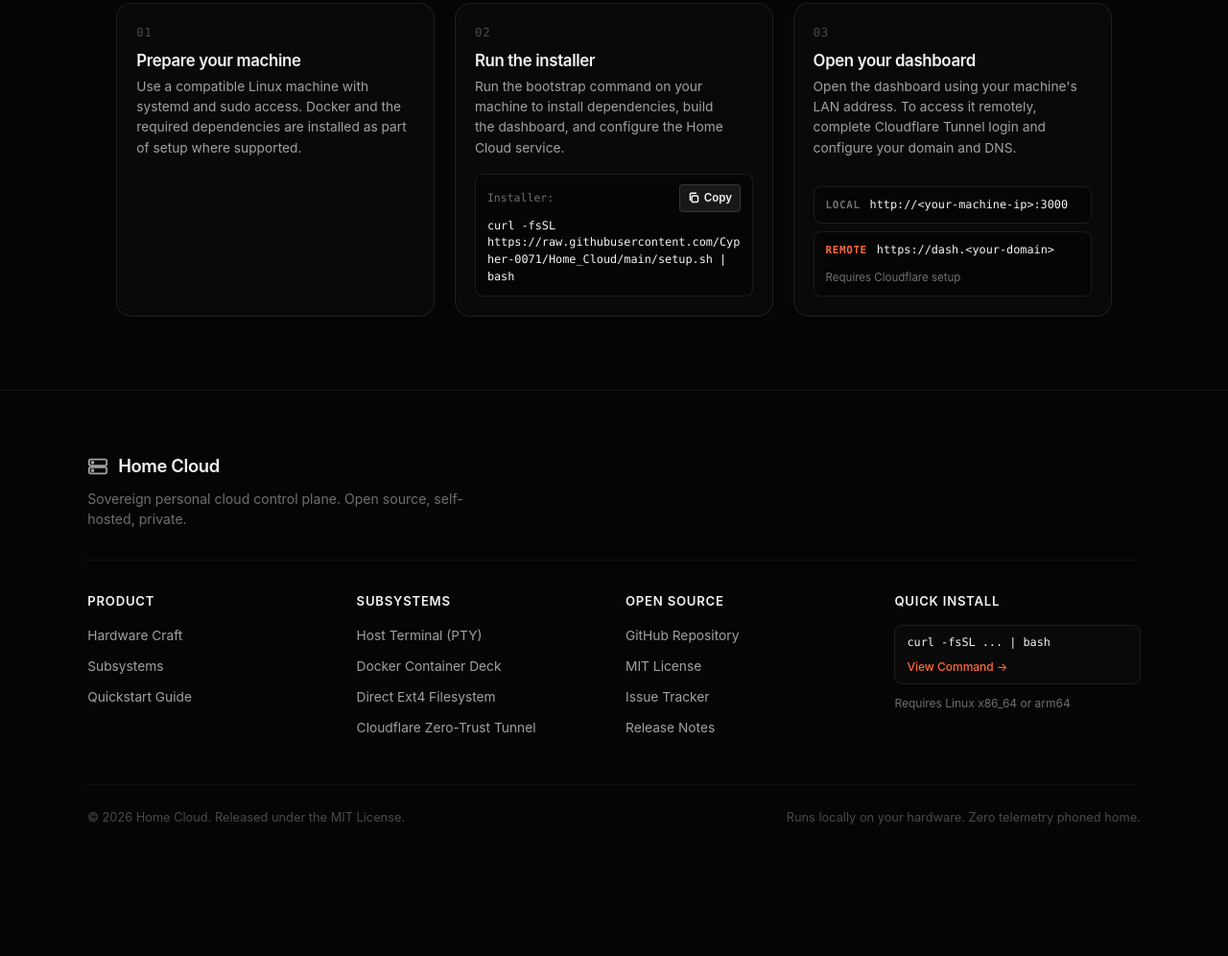
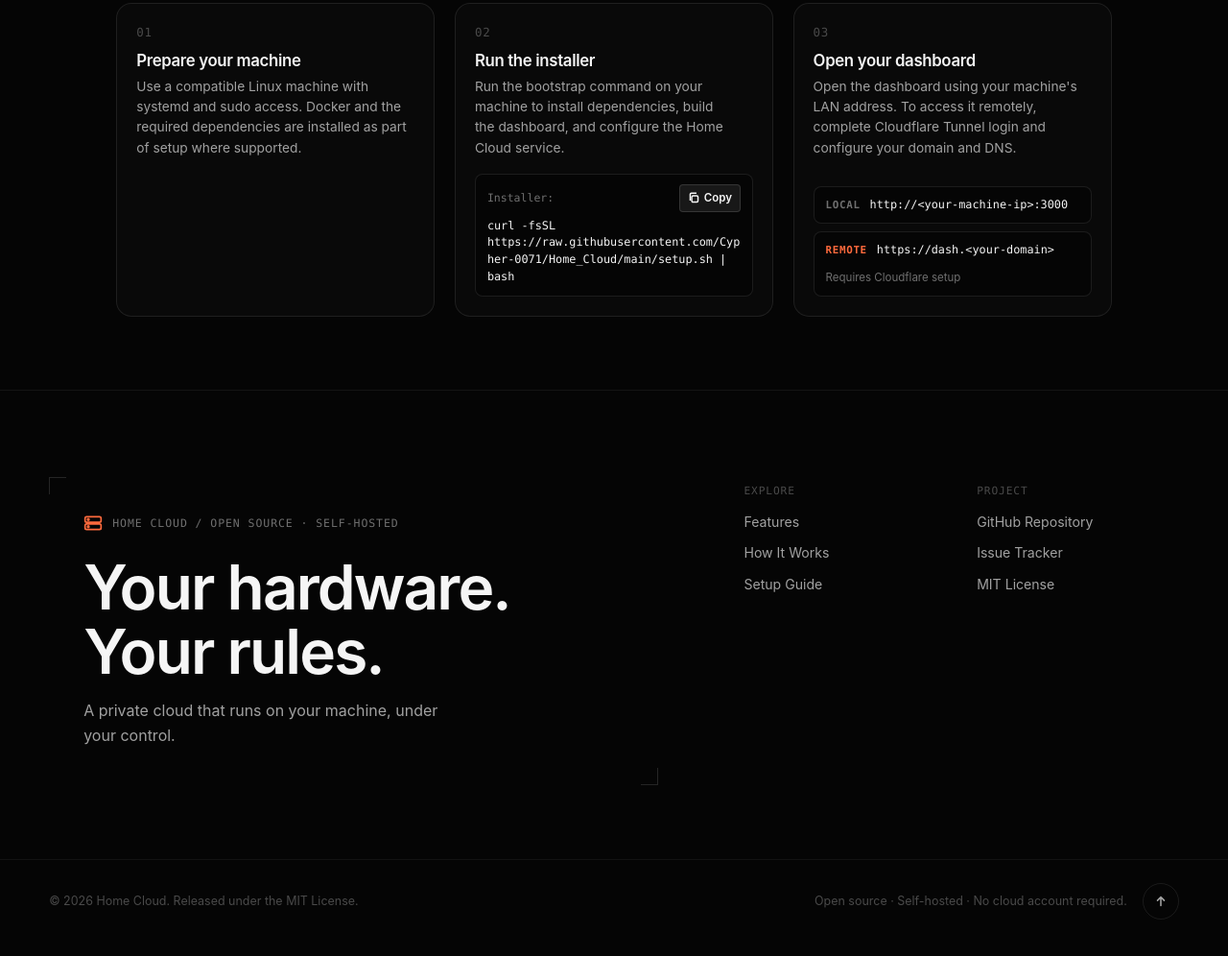
Before and after one commit to Cypher-0071/Home_Cloud, an Astro site in the folder landing/: page / in a window 1280 px wide. Shown: the part 4349-5345 px from the top of the page at 96% size. Before the commit the page ends 5250 px from the top, so only its background shows below. Built offline with nearby package versions, Linux system fonts and the light colour scheme; Astro itself is replaced by a stand-in of ours.

Commit message:
feat(landing): redesign footer as editorial closing composition

```diff
--- a/landing/src/components/Footer.astro
+++ b/landing/src/components/Footer.astro
@@ -1,75 +1,57 @@
 ---
 // landing/src/components/Footer.astro
-// Minimal Footer: Clean links, quiet status indicator, refined typography, zero datasheets.
+// Editorial closing composition: brand statement with corner brackets,
+// two compact link groups, and a quiet bottom row with back-to-top.
+// No sitemap grid, no install panel, no unverified claims.
 ---
 
 <footer class="footer-root">
-  <div class="container footer-container">
-    <!-- Top Footer Bar: Brand + Quiet Status -->
-    <div class="footer-top">
-      <div class="footer-brand-wrap">
+  <div class="container footer-grid">
+    <!-- Brand statement -->
+    <div class="footer-brand-block">
+      <div class="brand-corners" aria-hidden="true"></div>
       <a href="#hero" class="footer-brand">
-          <svg viewBox="0 0 24 24" width="22" height="22" fill="none" stroke="currentColor" stroke-width="2" stroke-linecap="round" stroke-linejoin="round">
+        <svg viewBox="0 0 24 24" width="20" height="20" fill="none" stroke="currentColor" stroke-width="2" stroke-linecap="round" stroke-linejoin="round" aria-hidden="true">
           <rect x="2" y="4" width="20" height="7" rx="2"></rect>
           <rect x="2" y="13" width="20" height="7" rx="2"></rect>
           <circle cx="6" cy="7.5" r="1" fill="currentColor"></circle>
           <circle cx="6" cy="16.5" r="1" fill="currentColor"></circle>
         </svg>
-          <span class="footer-brand-name">Home Cloud</span>
+        <span class="footer-brand-label">HOME CLOUD / OPEN SOURCE · SELF-HOSTED</span>
       </a>
-        <p class="footer-motto">
-          Sovereign personal cloud control plane. Open source, self-hosted, private.
+      <p class="footer-closing">
+        Your hardware.<br />Your rules.
+      </p>
+      <p class="footer-support">
+        A private cloud that runs on your machine, under your control.
       </p>
     </div>
+
+    <!-- Navigation -->
+    <nav class="footer-nav" aria-label="Footer">
+      <div class="footer-group">
+        <span class="footer-group-title">EXPLORE</span>
+        <a href="#features" class="f-link">Features</a>
+        <a href="#how-it-works" class="f-link">How It Works</a>
+        <a href="#setup" class="f-link">Setup Guide</a>
+      </div>
+      <div class="footer-group">
+        <span class="footer-group-title">PROJECT</span>
+        <a href="https://github.com/Cypher-0071/Home_Cloud" target="_blank" rel="noopener noreferrer" class="f-link">GitHub Repository</a>
+        <a href="https://github.com/Cypher-0071/Home_Cloud/issues" target="_blank" rel="noopener noreferrer" class="f-link">Issue Tracker</a>
+        <a href="https://github.com/Cypher-0071/Home_Cloud/blob/main/LICENSE" target="_blank" rel="noopener noreferrer" class="f-link">MIT License</a>
+      </div>
+    </nav>
   </div>
 
-    <!-- Divider -->
-    <div class="footer-rule"></div>
-
-    <!-- Navigation & Links -->
-    <div class="footer-links-grid">
-      <div class="link-col">
-        <span class="link-col-title">Product</span>
-        <a href="#craft" class="f-link">Hardware Craft</a>
-        <a href="#features" class="f-link">Subsystems</a>
-        <a href="#setup" class="f-link">Quickstart Guide</a>
-      </div>
-
-      <div class="link-col">
-        <span class="link-col-title">Subsystems</span>
-        <a href="#features" class="f-link">Host Terminal (PTY)</a>
-        <a href="#features" class="f-link">Docker Container Deck</a>
-        <a href="#features" class="f-link">Direct Ext4 Filesystem</a>
-        <a href="#features" class="f-link">Cloudflare Zero-Trust Tunnel</a>
-      </div>
-
-      <div class="link-col">
-        <span class="link-col-title">Open Source</span>
-        <a href="https://github.com/Cypher-0071/Home_Cloud" target="_blank" rel="noopener noreferrer" class="f-link">GitHub Repository</a>
-        <a href="https://github.com/Cypher-0071/Home_Cloud/blob/main/LICENSE" target="_blank" rel="noopener noreferrer" class="f-link">MIT License</a>
-        <a href="https://github.com/Cypher-0071/Home_Cloud/issues" target="_blank" rel="noopener noreferrer" class="f-link">Issue Tracker</a>
-        <a href="https://github.com/Cypher-0071/Home_Cloud/releases" target="_blank" rel="noopener noreferrer" class="f-link">Release Notes</a>
-      </div>
-
-      <div class="link-col">
-        <span class="link-col-title">Quick Install</span>
-        <div class="footer-mini-cmd">
-          <code>curl -fsSL ... | bash</code>
-          <a href="#setup" class="mini-cmd-link">View Command →</a>
-        </div>
-        <span class="footer-req-note">Requires Linux x86_64 or arm64</span>
-      </div>
-    </div>
-
-    <!-- Bottom Bar -->
-    <div class="footer-bottom">
-      <div class="footer-copy">
-        © 2026 Home Cloud. Released under the MIT License.
-      </div>
-      <div class="footer-legal">
-        <span>Runs locally on your hardware. Zero telemetry phoned home.</span>
-      </div>
-    </div>
+  <div class="container footer-bottom">
+    <span class="footer-copy">© 2026 Home Cloud. Released under the MIT License.</span>
+    <span class="footer-desc">Open source · Self-hosted · No cloud account required.</span>
+    <button type="button" class="to-top" id="footer-to-top" aria-label="Back to top">
+      <svg viewBox="0 0 16 16" width="14" height="14" fill="none" stroke="currentColor" stroke-width="1.8" stroke-linecap="round" stroke-linejoin="round" aria-hidden="true">
+        <path d="M8 13V3M4 7l4-4 4 4"></path>
+      </svg>
+    </button>
   </div>
 </footer>
 
@@ -78,139 +60,189 @@
     position: relative;
     background: var(--hc-canvas);
     border-top: 1px solid var(--hc-border-subtle);
-    padding-top: clamp(3rem, 5vw, 5rem);
-    padding-bottom: clamp(2rem, 3vw, 3.5rem);
+    padding-top: clamp(4rem, 7vw, 7rem);
+    padding-bottom: clamp(2rem, 3vw, 3rem);
     color: var(--text-secondary);
   }
 
-  .footer-container {
-    max-width: 1200px;
+  /* Asymmetric: statement dominant, navigation secondary */
+  .footer-grid {
+    display: grid;
+    grid-template-columns: minmax(0, 7fr) minmax(0, 5fr);
+    gap: clamp(48px, 7vw, 120px);
+    align-items: start;
+    margin-bottom: clamp(48px, 6vw, 80px);
   }
 
-  .footer-top {
-    display: flex;
-    align-items: flex-start;
-    justify-content: space-between;
-    gap: var(--space-5);
-    flex-wrap: wrap;
-    margin-bottom: var(--space-6);
+  .footer-brand-block {
+    position: relative;
+    padding: clamp(24px, 3vw, 40px) clamp(20px, 3vw, 36px);
   }
 
-  .footer-brand-wrap {
-    max-width: 420px;
+  /* Restrained corner brackets, top-left + bottom-right */
+  .brand-corners::before,
+  .brand-corners::after {
+    content: '';
+    position: absolute;
+    width: 18px;
+    height: 18px;
+    pointer-events: none;
+  }
+
+  .brand-corners::before {
+    top: 0;
+    left: 0;
+    border-top: 1px solid var(--hc-border-strong);
+    border-left: 1px solid var(--hc-border-strong);
+  }
+
+  .brand-corners::after {
+    bottom: 0;
+    right: 0;
+    border-bottom: 1px solid var(--hc-border-strong);
+    border-right: 1px solid var(--hc-border-strong);
   }
 
   .footer-brand {
     display: inline-flex;
     align-items: center;
     gap: 10px;
+    margin-bottom: var(--hc-space-5);
     color: var(--text-primary);
-    margin-bottom: 8px;
   }
 
   .footer-brand svg {
-    color: var(--hc-text-secondary);
+    color: var(--signal-text);
+    flex-shrink: 0;
   }
 
-  .footer-brand-name {
-    font-size: 1.15rem;
-    font-weight: 600;
-    letter-spacing: -0.02em;
-  }
-
-  .footer-motto {
-    font-size: 0.88rem;
-    line-height: 1.5;
+  .footer-brand-label {
+    font-family: var(--font-mono);
+    font-size: 0.72rem;
+    letter-spacing: 0.08em;
     color: var(--text-tertiary);
   }
 
-
-  .footer-rule {
-    height: 1px;
-    background: var(--hc-border-subtle);
-    margin-bottom: var(--space-6);
+  .footer-closing {
+    margin: 0 0 var(--hc-space-4);
+    font-family: var(--font-display);
+    font-size: clamp(2.4rem, 3rem + 2.5vw, 4rem);
+    font-weight: 600;
+    line-height: 1.04;
+    letter-spacing: -0.03em;
+    color: var(--text-primary);
   }
 
-  .footer-links-grid {
-    display: grid;
-    grid-template-columns: repeat(4, 1fr);
-    gap: var(--space-5);
-    margin-bottom: var(--space-7);
+  .footer-support {
+    margin: 0;
+    max-width: 44ch;
+    font-size: 1rem;
+    line-height: 1.6;
+    color: var(--text-secondary);
   }
 
-  .link-col {
+  /* Compact link groups */
+  .footer-nav {
+    display: grid;
+    grid-template-columns: 1fr 1fr;
+    gap: var(--hc-space-6);
+    padding-top: 6px;
+  }
+
+  .footer-group {
     display: flex;
     flex-direction: column;
     gap: 10px;
   }
 
-  .link-col-title {
-    font-size: 0.82rem;
-    font-weight: 600;
-    text-transform: uppercase;
-    letter-spacing: 0.06em;
-    color: var(--text-primary);
-    margin-bottom: 4px;
+  .footer-group-title {
+    margin-bottom: 2px;
+    font-family: var(--font-mono);
+    font-size: 0.7rem;
+    letter-spacing: 0.08em;
+    color: var(--text-muted);
   }
 
   .f-link {
-    font-size: 0.86rem;
+    font-size: 0.88rem;
     color: var(--text-secondary);
     transition: color var(--dur-fast);
+    width: fit-content;
   }
 
   .f-link:hover {
     color: #ffffff;
   }
 
-  .footer-mini-cmd {
-    background: var(--hc-surface-1);
-    border: 1px solid var(--hc-border-default);
-    border-radius: 8px;
-    padding: 8px 12px;
-    display: flex;
-    flex-direction: column;
-    gap: 6px;
-  }
-
-  .footer-mini-cmd code {
-    font-family: var(--font-mono);
-    font-size: 0.74rem;
-    color: var(--hc-text-primary);
-  }
-
-  .mini-cmd-link {
-    font-size: 0.75rem;
-    color: var(--signal-text);
-    font-weight: 500;
-  }
-
-  .footer-req-note {
-    font-size: 0.75rem;
-    color: var(--text-tertiary);
-  }
-
+  /* Bottom row */
   .footer-bottom {
     display: flex;
     align-items: center;
-    justify-content: space-between;
-    padding-top: var(--space-5);
-    border-top: 1px solid rgba(255, 255, 255, 0.04);
-    font-size: 0.8rem;
+    gap: 16px;
+    padding-top: var(--hc-space-5);
+    border-top: 1px solid var(--hc-border-subtle);
+    font-size: 0.78rem;
     color: var(--text-muted);
-    flex-wrap: wrap;
-    gap: 12px;
   }
 
-  @media (max-width: 820px) {
-    .footer-links-grid {
-      grid-template-columns: repeat(2, 1fr);
+  .footer-desc {
+    margin-left: auto;
+  }
+
+  .to-top {
+    display: inline-flex;
+    align-items: center;
+    justify-content: center;
+    width: 38px;
+    height: 38px;
+    flex-shrink: 0;
+    border-radius: 50%;
+    border: 1px solid var(--hc-border-default);
+    color: var(--text-secondary);
+    cursor: pointer;
+    transition:
+      border-color var(--dur-fast) var(--ease-out),
+      color var(--dur-fast) var(--ease-out);
+  }
+
+  .to-top:hover {
+    border-color: var(--hc-border-strong);
+    color: #ffffff;
+  }
+
+  @media (max-width: 860px) {
+    .footer-grid {
+      grid-template-columns: 1fr;
+      gap: var(--hc-space-7);
+    }
+    .footer-nav {
+      grid-template-columns: 1fr 1fr;
+    }
+    .footer-bottom {
+      flex-wrap: wrap;
+    }
+    .footer-desc {
+      margin-left: 0;
+      width: 100%;
     }
   }
 
   @media (max-width: 540px) {
-    .footer-links-grid {
+    .footer-nav {
       grid-template-columns: 1fr;
+      gap: var(--hc-space-5);
     }
   }
 </style>
+
+<script>
+  // Circular back-to-top control (no prior implementation existed).
+  const toTop = document.getElementById('footer-to-top');
+  const reduceMotion = window.matchMedia('(prefers-reduced-motion: reduce)').matches;
+
+  if (toTop) {
+    toTop.addEventListener('click', () => {
+      window.scrollTo({ top: 0, behavior: reduceMotion ? 'auto' : 'smooth' });
+    });
+  }
+</script>
```
Lines whose indentation alone changed are shown as unchanged.
